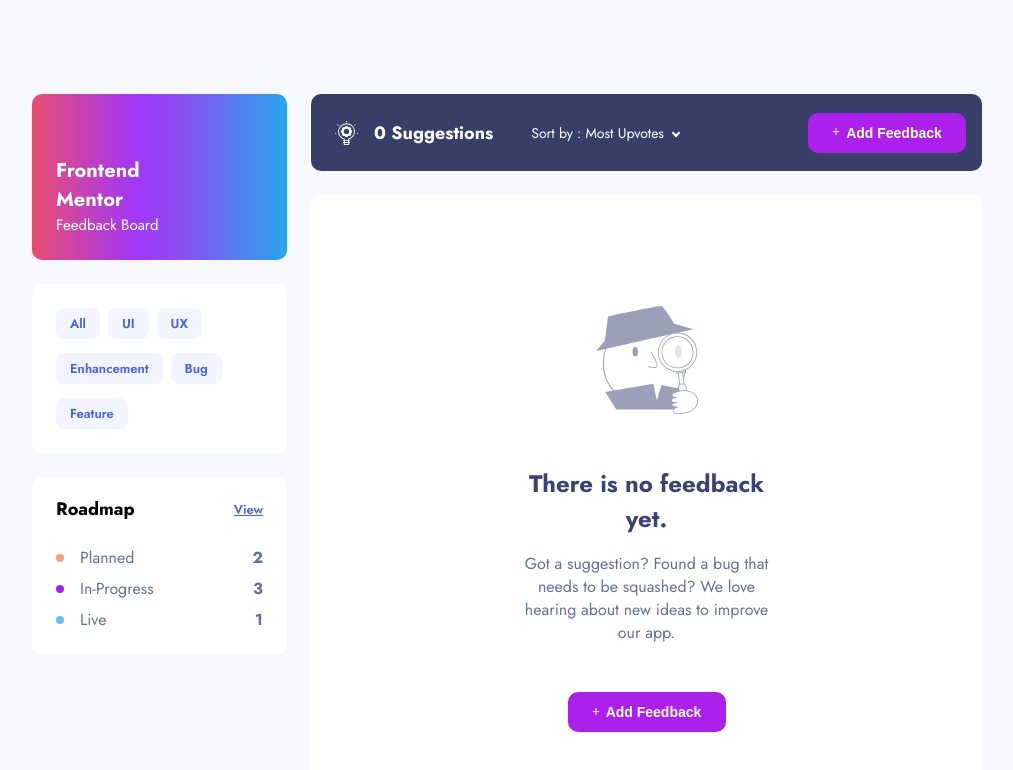
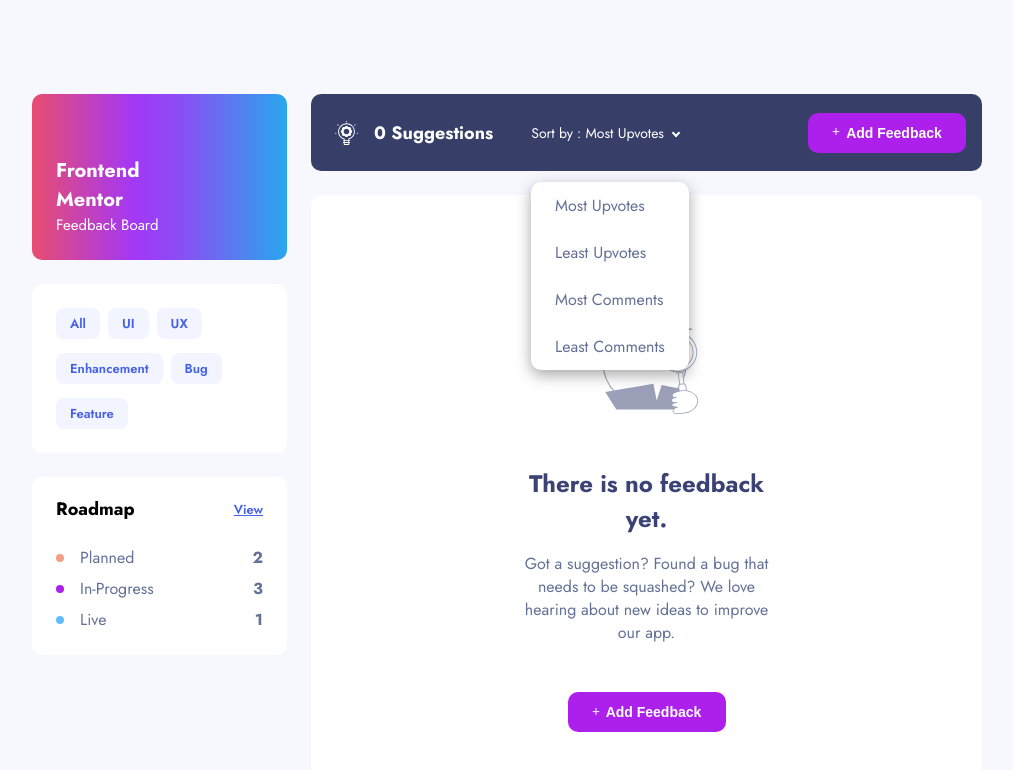
Before and after one commit to eduardsdn/feedback-tracker, a React (Create React App) app in the folder client/: page / in a window 1280 px wide. Both pictures are taken after a click on the element "Most Upvotes". Shown: the top 770 px of the page, without its empty margins (133-1146 px from the left). Built offline with nearby package versions, Linux system fonts and the light colour scheme; no server answers.

Commit message:
Added dropdown menu(further styling required)

```diff
--- a/client/src/components/NoSuggestions.jsx
+++ b/client/src/components/NoSuggestions.jsx
@@ -7,7 +7,7 @@
 const NoSuggestions = function () {
   return (
     <section className={noSuggestionsStyle.noSuggestionsSection}>
-      <img src={emptyImg} alt="" />
+      <img src={emptyImg} className={noSuggestionsStyle.emptyImg} alt="" />
       <h2 className={noSuggestionsStyle.heading}>There is no feedback yet.</h2>
       <p className={noSuggestionsStyle.text}>
         Got a suggestion? Found a bug that needs to be squashed? We love hearing
--- /dev/null
+++ b/client/src/components/SortDropdown.jsx
@@ -0,0 +1,18 @@
+import React from "react";
+import dropdownStyle from "../styles/suggestions/sortDropdown.module.scss";
+import checkIcon from "../assets/shared/icon-check.svg";
+
+const SortDropwdown = function () {
+  return (
+    <div className={dropdownStyle.menu}>
+      <ul className={dropdownStyle.options}>
+        <li className={dropdownStyle.option}>Most Upvotes</li>
+        <li className={dropdownStyle.option}>Least Upvotes</li>
+        <li className={dropdownStyle.option}>Most Comments</li>
+        <li className={dropdownStyle.option}>Least Comments</li>
+      </ul>
+    </div>
+  );
+};
+
+export default SortDropwdown;
--- a/client/src/components/SuggestionsTopPanel.jsx
+++ b/client/src/components/SuggestionsTopPanel.jsx
@@ -3,8 +3,19 @@
 import buttonsStyle from "../styles/buttons.module.scss";
 import lightBulbImg from "../assets/suggestions/desktop/bulb.svg";
 import plusIcon from "../assets/shared/icon-plus.svg";
+import SortDropwdown from "./SortDropdown";
 
-const suggestionsTopPanel = function ({ numOfSuggestions }) {
+const SuggestionsTopPanel = function ({ numOfSuggestions }) {
+  const [menuHidden, setMenuHidden] = React.useState(true);
+
+  const handleClick = function () {
+    if (menuHidden === false) {
+      setMenuHidden(true);
+    } else if (menuHidden === true) {
+      setMenuHidden(false);
+    }
+  };
+
   return (
     <div className={suggestionsTopPanelStyle.suggestionsTopPanel}>
       <div className={suggestionsTopPanelStyle.left}>
@@ -15,7 +26,13 @@
           </div>
         </div>
 
-        <div className={suggestionsTopPanelStyle.filter}>
+        {!menuHidden ? <SortDropwdown /> : null}
+        <div
+          className={suggestionsTopPanelStyle.filter}
+          // onMouseEnter={() => setMenuHidden(false)}
+          // onMouseLeave={() => setMenuHidden(true)}
+          onClick={() => handleClick()}
+        >
           <p className={suggestionsTopPanelStyle.text}>
             Sort by :{" "}
             <span className={suggestionsTopPanelStyle.chosenFilter}>
@@ -36,4 +53,4 @@
   );
 };
 
-export default suggestionsTopPanel;
+export default SuggestionsTopPanel;
--- /dev/null
+++ b/client/src/styles/suggestions/sortDropdown.module.scss
@@ -0,0 +1,23 @@
+@import "../variables";
+
+.menu {
+  position: absolute;
+  top: 88px;
+  left: 220px;
+  background-color: $white;
+  border-radius: 10px;
+  overflow: visible;
+  box-shadow: rgba(0, 0, 0, 0.35) 0px 5px 15px;
+  .options {
+    color: $gray;
+    font-weight: 400;
+    font-size: 16px;
+  }
+  .option {
+    padding: 12px 24px 12px 24px;
+    cursor: pointer;
+    &:hover {
+      color: $purple;
+    }
+  }
+}
--- a/client/src/styles/suggestions/suggestionsTopPanel.module.scss
+++ b/client/src/styles/suggestions/suggestionsTopPanel.module.scss
@@ -1,6 +1,7 @@
 @import "../variables";
 
 .suggestionsTopPanel {
+  position: relative;
   height: 77px;
   padding: 14px 16px 14px 24px;
   background-color: $black;
```
